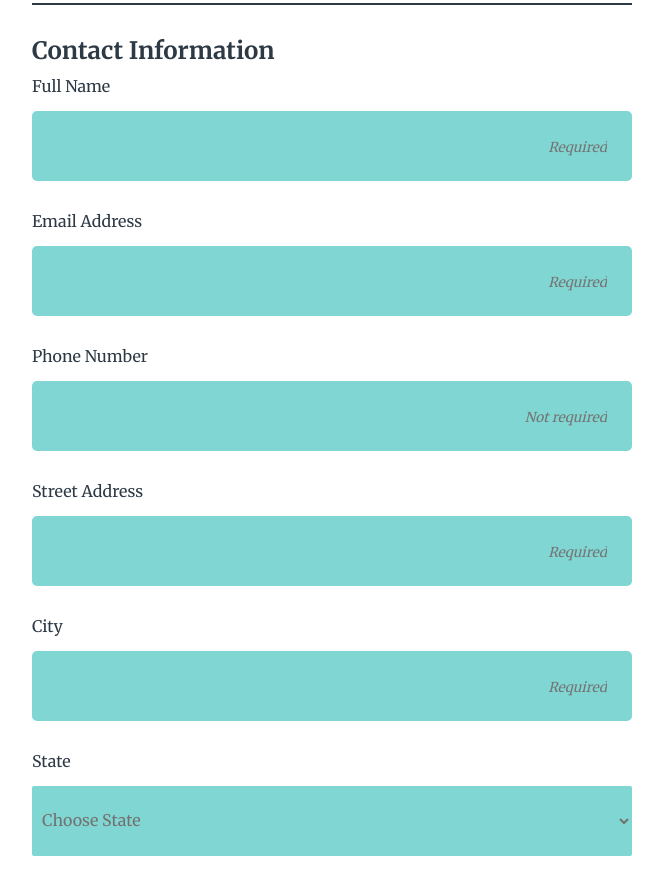
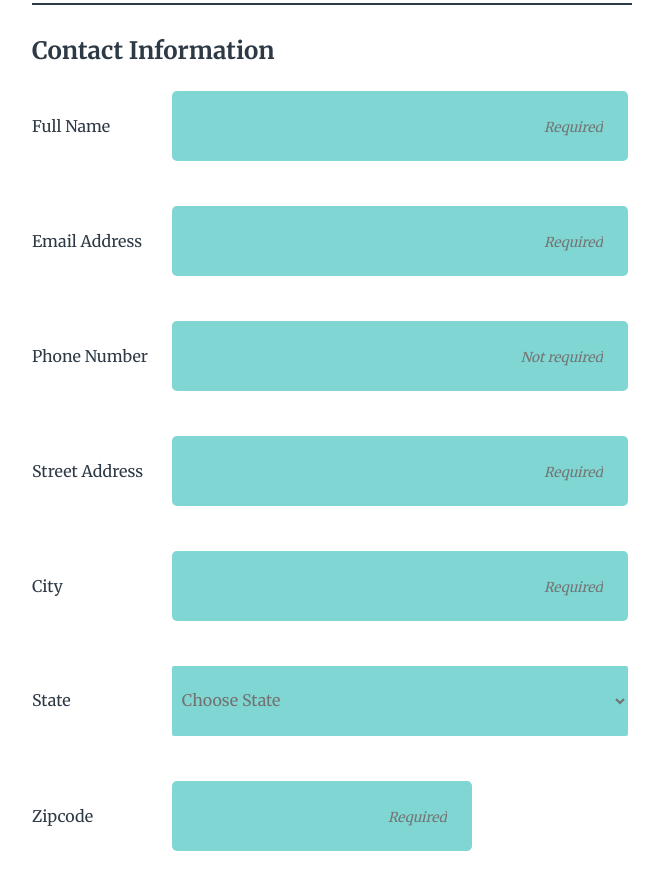
Before and after one commit to greenbranby/techdegree-project-3, a plain HTML site: page index.html in a window 1280 px wide. Shown: the part 227-1100 px from the top of the page, without its empty margins (308-971 px from the left). Drawn offline with Linux system fonts and the light colour scheme.

Commit message:
updated css for wide screen and html tag clean up

```diff
--- a/css/main.css
+++ b/css/main.css
@@ -170,14 +170,37 @@ section {
   max-width: 600px;
   margin-bottom: 30px;
 }
+
 .heading{
   padding-top: 65px;
   margin-bottom: -20px;
 }
+
+#zipcode {
+  width: 50%;
+  display:block;
+}
+/*--------------------- MEDIA QUIERIES --------------*/
 
 @media (min-width:768px){
 form {
   max-width: 600px;
   margin: auto;
 }
+
+.contact_info label {
+  width: 20%;
+  margin-right: 1em;
+  display: inline-block;
 }
+#zipcode {
+  display: inline-block;
+}
+
+.contact_info input,
+.contact_info select {
+  width: 76%;
+  display: inline-block;
+
+}
+}
--- a/index.html
+++ b/index.html
@@ -19,7 +19,7 @@
 
         <form action="index.html" method="post">
 
-        <fieldset>
+        <fieldset class="contact_info">
           <legend>Contact Information</legend>
 
           <label for="name">Full Name</label>
@@ -40,7 +40,7 @@
 
           <label for="state" >State</label>
           <select id="state" name="choose_state">
-            <option value="choose">Choose State</option>
+            <option selected hidden disabled value="choose">Choose State</option>
             <option value="alabama">Alabama</option>
             <option value="alaska">Alaska</option>
             <option value="arizona">Arizona</option>
@@ -120,18 +120,17 @@
     <input type="radio" id="plain" value="format" name="newsletter_format">
     <label for="plain">Plain Text</label><br>
 
-  <label class="subhead">Other topics you&#8217;d like to hear about</label><br>
+    <label for="_topics" class="subhead">Other topics you&#8217;d like to hear about</label><br>
     <textarea id="_topics" name="user_topics"  placeholder="Not required"></textarea><br>
+  </fieldset>
 </section>
+
 <button type="submit">Sign Up</button>
 
 <p class="copyright">Copyright The Code Review</p>
-        </fieldset>
-
-      </form>
 
 
 
-
+      </form>
   </body>
 </html>
```
Lines whose indentation alone changed are shown as unchanged.
